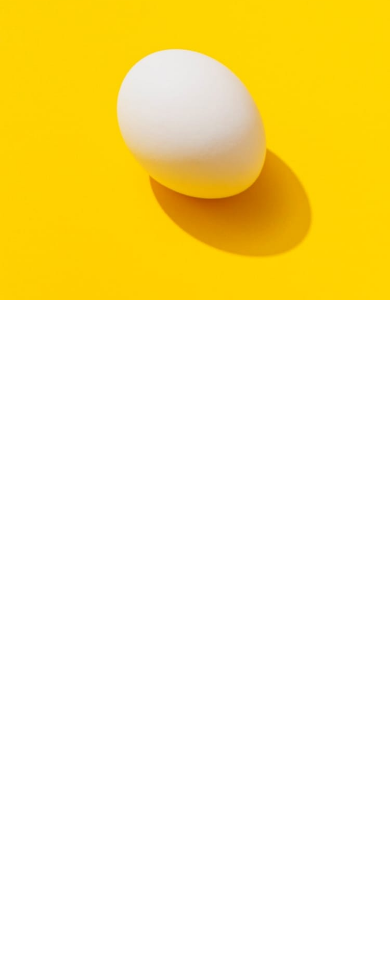
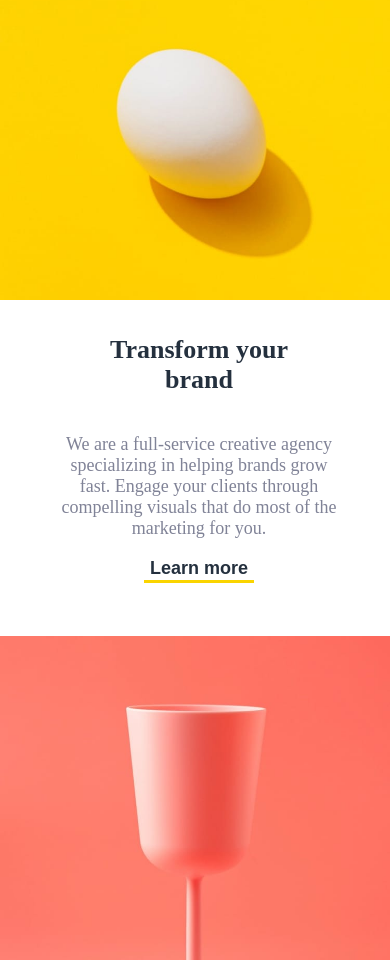
Before and after one commit to ShaunPour/sunnyside-agency-landing-page, a plain HTML site: page index.html in a window 390 px wide. Shown: the part 573-1533 px from the top of the page. Before the commit the page ends 873 px from the top, so only its background shows below. Drawn offline with Linux system fonts and the light colour scheme.

Commit message:
Halfway down the mobile design

```diff
--- a/css/styles.css
+++ b/css/styles.css
@@ -90,3 +90,60 @@ header {
         letter-spacing: -0.107px;
         text-transform: uppercase;
     }
+
+    .arrow-mobile {
+        position: absolute;
+        top: 35vh;
+        left: 44vw;
+        z-index: 9000;
+    }
+
+    .middle,.middle-top {
+        position: absolute;
+        top: 105vh;
+        z-index: 5000;
+        flex-direction: column;
+        text-align: center;
+        display: flex;
+        align-items: center;
+        justify-content: center;
+    }
+
+    .middle-title,.middle-btn {
+        color: #24303E;
+    }
+
+    .middle-txt, .middle-btn {
+        font-size: 18px;
+    }
+
+    .middle-title {
+        width: 55%;
+        font-size: 26px;
+    }
+
+    .middle-txt {
+        color: #808397;
+        width: 75%;
+    }
+
+    .middle-btn {
+        background: transparent;
+        border: none;
+        border-bottom: 3px solid #FAD400;
+        font-weight: bold;
+    }
+
+    .standout {
+        position: absolute;
+        width: 100vw;
+        left: 0;
+        top: 310vw;
+        z-index: 5000;
+    }
+
+    /* .middle-2-txt {
+        position: absolute;
+        top: 190vh;
+        z-index: 5000;
+    } */
--- a/index.html
+++ b/index.html
@@ -29,6 +29,22 @@
     <img class="arrow-mobile" src="images/icon-arrow-down.svg" alt="">
     <img id="mobile-header-upper" src="images/mobile/image-header.jpg" alt="">
     <img class="mobile-header-lower" src="images/mobile/image-transform.jpg" alt="">
+    <section class="middle">
+      <h2 class="middle-title">Transform your brand</h2>
+      <p class="middle-txt">
+        We are a full-service creative agency specializing in helping brands grow fast.
+        Engage your clients through compelling visuals that do most of the marketing for you.
+      </p>
+      <button class="middle-btn">Learn more</button>
+    </section>
+    <section class="middle-2">
+      <img class="standout" src="images/mobile/image-stand-out.jpg" alt="">
+      <h2 class="middle-2-title">Stand out to the right audience</h2>
+      <p class="middle-2-txt">
+        Using a collaborative formula of designers, researchers, photographers, videographers, and copywriters, we’ll build and extend your brand in digital places.
+      </p>
+      <button class="middle-2-btn">Learn more</button>
+    </section>
   </main>
 
 
@@ -36,18 +52,13 @@
 
 
 
-  Transform your brand
 
-  We are a full-service creative agency specializing in helping brands grow fast.
-  Engage your clients through compelling visuals that do most of the marketing for you.
 
-  Learn more
 
-  Stand out to the right audience
 
-  Using a collaborative formula of designers, researchers, photographers, videographers, and copywriters, we’ll build and extend your brand in digital places.
 
-  Learn more
+
+  <!--
 
   Graphic design
   Great design makes you memorable. We deliver artwork that underscores your brand message and captures potential clients’ attention.
@@ -72,6 +83,6 @@
   About
   Services
   Projects
-  Contact
+  Contact -->
 </body>
 </html>
```
